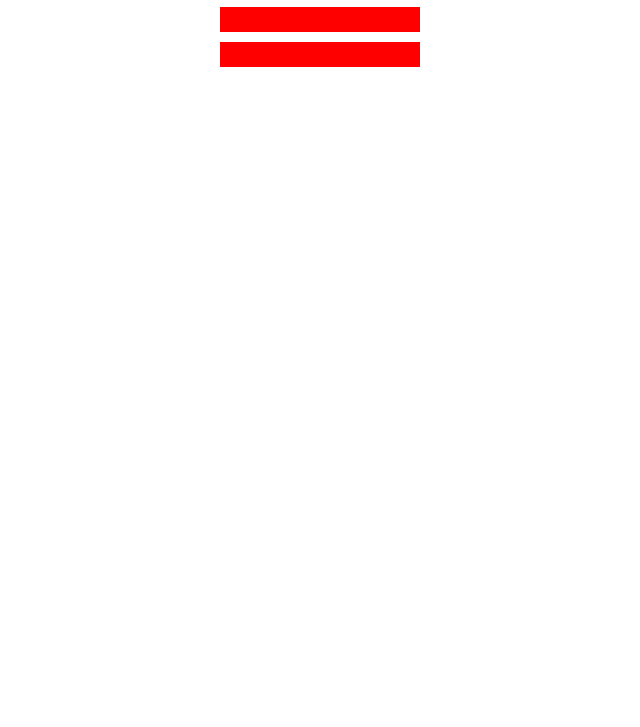
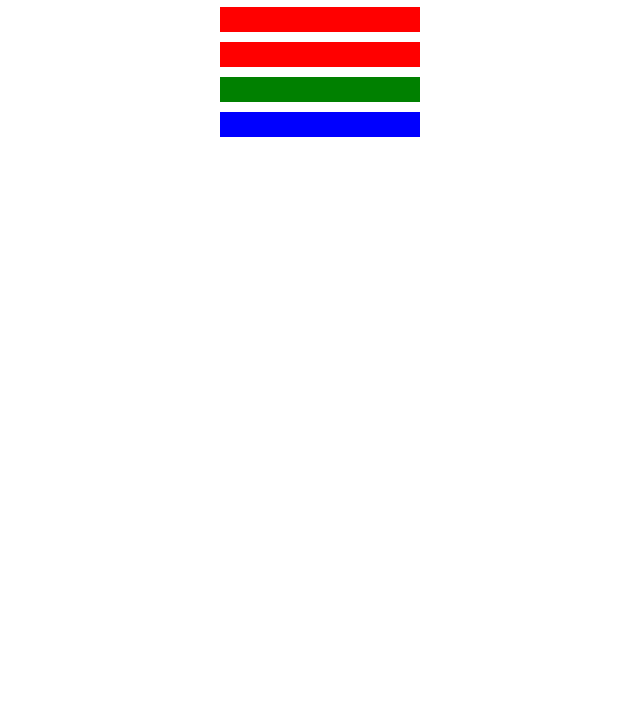
Before and after one commit to covergirlszn/Markers, a plain HTML site: page index.html in a window 1280 px wide. Shown: the part 73-800 px from the top of the page, without its empty margins (320-960 px from the left). Drawn offline with Linux system fonts and the light colour scheme.

Commit message:
style rgb

```diff
--- a/style.css
+++ b/style.css
@@ -16,3 +16,11 @@ fka sub and dom hehehe. the one after gives side to side
   .one{
     background-color:red;
   }
+
+  .two{
+    background-color:green;
+}
+
+.three{
+  background-color:blue;
+}
```
